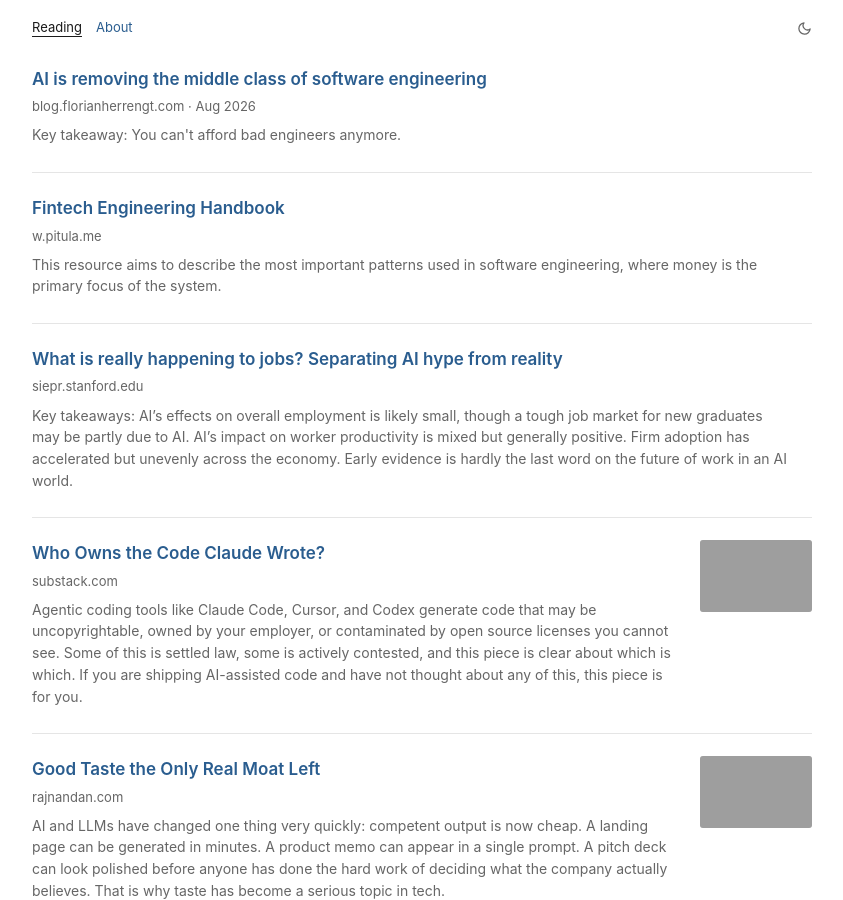
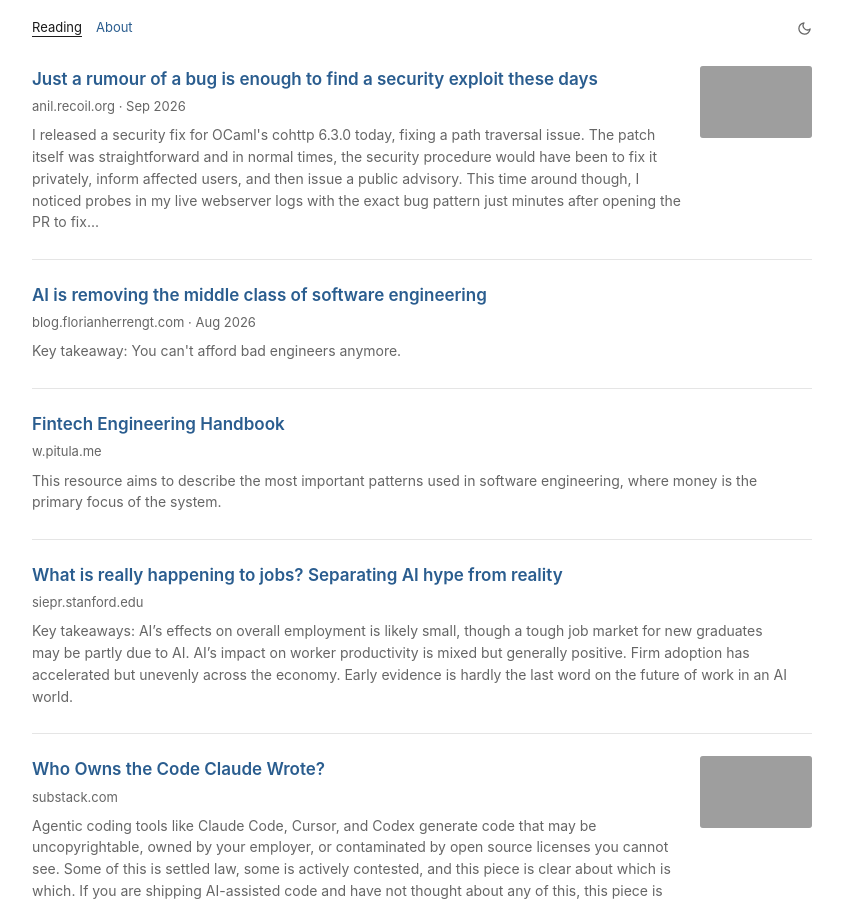
Before and after one commit to snatalenko/snatalenko.github.io, a Jekyll site: the page built from index.html, in a window 1280 px wide and 900 px high. Shown: the whole window, without its empty margins (218-1061 px from the left). Built offline with Jekyll 4.4.1, drawn with Linux system fonts in a browser that asks for light colours; grey boxes are pictures that could not be loaded.

Commit message:
Update reading list

```diff
--- a/_data/reading.json
+++ b/_data/reading.json
@@ -1,4 +1,13 @@
 [
+  {
+    "id": "a3d40848cd03fefd",
+    "title": "Just a rumour of a bug is enough to find a security exploit these days",
+    "url": "https://anil.recoil.org/notes/rumour-is-the-exploit",
+    "source": "anil.recoil.org",
+    "description": "I released a security fix for OCaml's cohttp 6.3.0 today, fixing a path traversal issue. The patch itself was straightforward and in normal times, the security procedure would have been to fix it privately, inform affected users, and then issue a public advisory. This time around though, I noticed probes in my live webserver logs with the exact bug pattern just minutes after opening the PR to fix ",
+    "image": "https://anil.recoil.org/images/vulncheck-2026.640.webp",
+    "liked_at": "2026-09-01T12:04:19Z"
+  },
   {
     "id": "d10ea54f06e0c371",
     "title": "AI is removing the middle class of software engineering",
```
